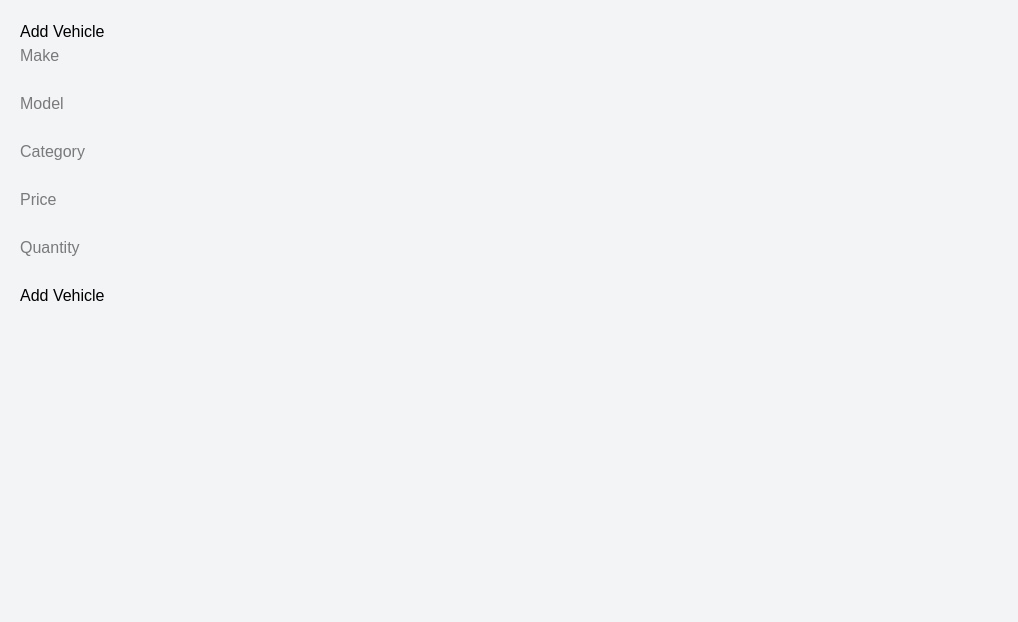
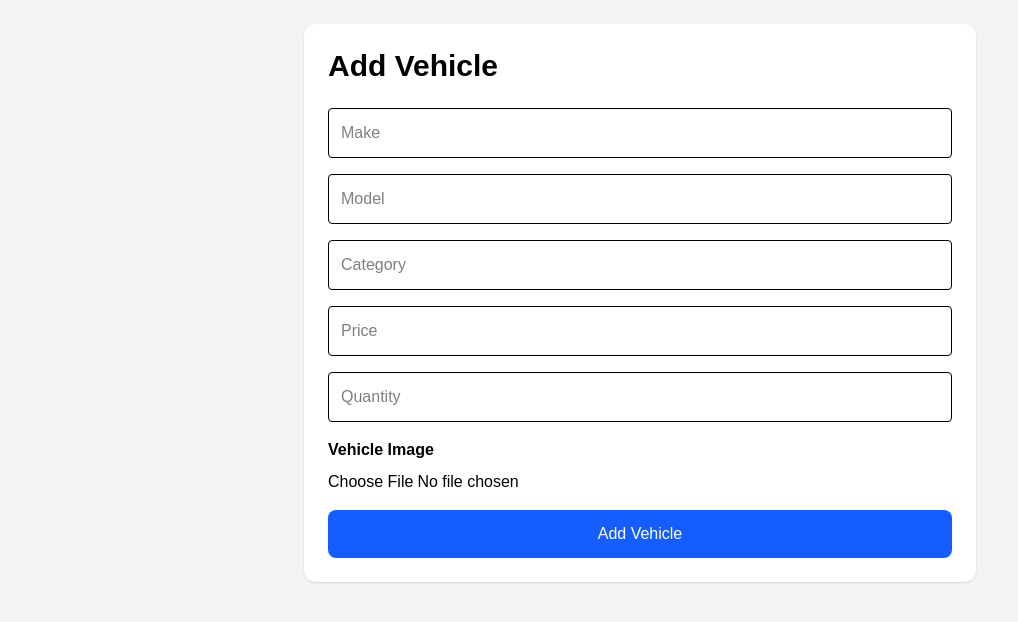
Before and after one commit to yashBaraiya-tech/car-inventory-managment-app, a React app in the folder frontend/: page /vehicles/add in a window 1280 px wide. Shown: the top 622 px of the page, without its empty margins (0-1018 px from the left). Built offline with nearby package versions, Linux system fonts and the light colour scheme; no server answers; sample sign-in values are in the browser's storage; the HTML template or start-up script is replaced by a standard one.

Commit message:
Add paginated vehicle service API support

```diff
--- a/frontend/src/pages/AddVehicle.jsx
+++ b/frontend/src/pages/AddVehicle.jsx
@@ -1,6 +1,7 @@
 import { useState } from "react";
 import { useNavigate } from "react-router-dom";
 import { createVehicle } from "../services/vehicle.service";
+import { toast } from "react-toastify";
 
 const AddVehicle = () => {
   const navigate = useNavigate();
@@ -13,6 +14,9 @@ const AddVehicle = () => {
     quantity: "",
   });
 
+  const [image, setImage] = useState(null);
+  const [preview, setPreview] = useState("");
+
   const handleChange = (e) => {
     setFormData({
       ...formData,
@@ -20,71 +24,130 @@ const AddVehicle = () => {
     });
   };
 
+  const handleImageChange = (e) => {
+    const file = e.target.files[0];
+
+    if (!file) return;
+
+    setImage(file);
+    setPreview(URL.createObjectURL(file));
+  };
+
   const handleSubmit = async (e) => {
     e.preventDefault();
 
     try {
-      await createVehicle({
-        ...formData,
-        price: Number(formData.price),
-        quantity: Number(formData.quantity),
-      });
+      const data = new FormData();
 
-      alert("Vehicle added successfully");
+      data.append("make", formData.make);
+      data.append("model", formData.model);
+      data.append("category", formData.category);
+      data.append("price", Number(formData.price));
+      data.append("quantity", Number(formData.quantity));
+
+      if (image) {
+        data.append("image", image);
+      }
+
+      await createVehicle(data);
+
+      toast.success("Vehicle added successfully");
+
       navigate("/dashboard");
     } catch (error) {
-      alert(error.response?.data?.message || "Failed to add vehicle");
+      toast.error(
+        error.response?.data?.message || "Failed to add vehicle"
+      );
     }
   };
 
   return (
-    <div style={{ padding: "20px" }}>
-      <h1>Add Vehicle</h1>
+    <div className="max-w-2xl mx-auto bg-white shadow rounded-xl p-6 mt-6">
+      <h1 className="text-3xl font-bold mb-6">
+        Add Vehicle
+      </h1>
 
-      <form onSubmit={handleSubmit}>
+      <form onSubmit={handleSubmit} className="space-y-4">
+
         <input
+          type="text"
           name="make"
           placeholder="Make"
+          value={formData.make}
           onChange={handleChange}
           required
+          className="w-full border rounded p-3"
         />
-        <br /><br />
 
         <input
+          type="text"
           name="model"
           placeholder="Model"
+          value={formData.model}
           onChange={handleChange}
           required
+          className="w-full border rounded p-3"
         />
-        <br /><br />
 
         <input
+          type="text"
           name="category"
           placeholder="Category"
+          value={formData.category}
           onChange={handleChange}
           required
+          className="w-full border rounded p-3"
         />
-        <br /><br />
 
         <input
           type="number"
           name="price"
           placeholder="Price"
+          value={formData.price}
           onChange={handleChange}
           required
+          className="w-full border rounded p-3"
         />
-        <br /><br />
 
         <input
           type="number"
           name="quantity"
           placeholder="Quantity"
+          value={formData.quantity}
           onChange={handleChange}
           required
+          className="w-full border rounded p-3"
         />
-        <br /><br />
 
-        <button type="submit">Add Vehicle</button>
+        <div>
+          <label className="block mb-2 font-semibold">
+            Vehicle Image
+          </label>
+
+          <input
+            type="file"
+            accept="image/*"
+            onChange={handleImageChange}
+            className="w-full"
+          />
+        </div>
+
+        {preview && (
+          <div>
+            <img
+              src={preview}
+              alt="Preview"
+              className="w-48 h-32 object-cover rounded border"
+            />
+          </div>
+        )}
+
+        <button
+          type="submit"
+          className="w-full bg-blue-600 hover:bg-blue-700 text-white py-3 rounded-lg"
+        >
+          Add Vehicle
+        </button>
       </form>
     </div>
   );
--- a/frontend/src/pages/EditVehicle.jsx
+++ b/frontend/src/pages/EditVehicle.jsx
@@ -1,6 +1,12 @@
 import { useEffect, useState } from "react";
 import { useNavigate, useParams } from "react-router-dom";
-import { getVehicles, updateVehicle } from "../services/vehicle.service";
+import {
+  getVehicles,
+  updateVehicle,
+} from "../services/vehicle.service";
+import { toast } from "react-toastify";
+
+const API_URL = import.meta.env.VITE_API_URL.replace("/api", "");
 
 const EditVehicle = () => {
   const { id } = useParams();
@@ -14,6 +20,9 @@ const EditVehicle = () => {
     quantity: "",
   });
 
+  const [image, setImage] = useState(null);
+  const [preview, setPreview] = useState("");
+
   useEffect(() => {
     loadVehicle();
   }, []);
@@ -25,13 +34,24 @@ const EditVehicle = () => {
       const vehicle = res.data.find((v) => v._id === id);
 
       if (!vehicle) {
-        alert("Vehicle not found");
+        toast.error("Vehicle not found");
         return;
       }
 
-      setFormData(vehicle);
+      setFormData({
+        make: vehicle.make,
+        model: vehicle.model,
+        category: vehicle.category,
+        price: vehicle.price,
+        quantity: vehicle.quantity,
+      });
+
+      if (vehicle.image) {
+        setPreview(`${API_URL}${vehicle.image}`);
+      }
     } catch (error) {
       console.error(error);
+      toast.error("Failed to load vehicle");
     }
   };
 
@@ -42,66 +62,130 @@ const EditVehicle = () => {
     });
   };
 
+  const handleImageChange = (e) => {
+    const file = e.target.files[0];
+
+    if (!file) return;
+
+    setImage(file);
+    setPreview(URL.createObjectURL(file));
+  };
+
   const handleSubmit = async (e) => {
     e.preventDefault();
 
     try {
-      await updateVehicle(id, {
-        ...formData,
-        price: Number(formData.price),
-        quantity: Number(formData.quantity),
-      });
+      const data = new FormData();
 
-      alert("Vehicle updated successfully");
+      data.append("make", formData.make);
+      data.append("model", formData.model);
+      data.append("category", formData.category);
+      data.append("price", Number(formData.price));
+      data.append("quantity", Number(formData.quantity));
+
+      if (image) {
+        data.append("image", image);
+      }
+
+      await updateVehicle(id, data);
+
+      toast.success("Vehicle updated successfully");
+
       navigate("/dashboard");
     } catch (error) {
-      alert(error.response?.data?.message || "Update failed");
+      toast.error(
+        error.response?.data?.message || "Update failed"
+      );
     }
   };
 
   return (
-    <div style={{ padding: "20px" }}>
-      <h1>Edit Vehicle</h1>
+    <div className="max-w-2xl mx-auto bg-white shadow rounded-xl p-6 mt-6">
+      <h1 className="text-3xl font-bold mb-6">
+        Edit Vehicle
+      </h1>
 
-      <form onSubmit={handleSubmit}>
+      <form onSubmit={handleSubmit} className="space-y-4">
+
         <input
+          type="text"
           name="make"
           value={formData.make}
           onChange={handleChange}
+          placeholder="Make"
+          className="w-full border rounded p-3"
+          required
         />
-        <br /><br />
 
         <input
+          type="text"
           name="model"
           value={formData.model}
           onChange={handleChange}
+          placeholder="Model"
+          className="w-full border rounded p-3"
+          required
         />
-        <br /><br />
 
         <input
+          type="text"
           name="category"
           value={formData.category}
           onChange={handleChange}
+          placeholder="Category"
+          className="w-full border rounded p-3"
+          required
         />
-        <br /><br />
 
         <input
           type="number"
           name="price"
           value={formData.price}
           onChange={handleChange}
+          placeholder="Price"
+          className="w-full border rounded p-3"
+          required
         />
-        <br /><br />
 
         <input
           type="number"
           name="quantity"
           value={formData.quantity}
           onChange={handleChange}
+          placeholder="Quantity"
+          className="w-full border rounded p-3"
+          required
         />
-        <br /><br />
 
-        <button type="submit">Update Vehicle</button>
+        <div>
+          <label className="block font-semibold mb-2">
+            Vehicle Image
+          </label>
+
+          <input
+            type="file"
+            accept="image/*"
+            onChange={handleImageChange}
+            className="w-full"
+          />
+        </div>
+
+        {preview && (
+          <div>
+            <img
+              src={preview}
+              alt="Vehicle"
+              className="w-60 h-40 object-cover rounded border"
+            />
+          </div>
+        )}
+
+        <button
+          type="submit"
+          className="w-full bg-blue-600 hover:bg-blue-700 text-white py-3 rounded-lg"
+        >
+          Update Vehicle
+        </button>
       </form>
     </div>
   );
--- a/frontend/src/services/vehicle.service.js
+++ b/frontend/src/services/vehicle.service.js
@@ -1,17 +1,40 @@
 import api from "./api";
 
-export const getVehicles = async () => {
-  const response = await api.get("/vehicles");
+export const getVehicles = async (
+  page = 1,
+  limit = 10,
+  sortBy = "createdAt",
+  order = "desc"
+) => {
+  const response = await api.get("/vehicles", {
+    params: {
+      page,
+      limit,
+      sortBy,
+      order,
+    },
+  });
+
   return response.data;
 };
 
-export const createVehicle = async (data) => {
-  const response = await api.post("/vehicles", data);
+export const createVehicle = async (formData) => {
+  const response = await api.post("/vehicles", formData, {
+    headers: {
+      "Content-Type": "multipart/form-data",
+    },
+  });
+
   return response.data;
 };
 
-export const updateVehicle = async (id, data) => {
-  const response = await api.put(`/vehicles/${id}`, data);
+export const updateVehicle = async (id, formData) => {
+  const response = await api.put(`/vehicles/${id}`, formData, {
+    headers: {
+      "Content-Type": "multipart/form-data",
+    },
+  });
+
   return response.data;
 };
 
@@ -24,6 +47,7 @@ export const searchVehicles = async (params) => {
   const response = await api.get("/vehicles/search", {
     params,
   });
+
   return response.data;
 };
 
@@ -31,6 +55,7 @@ export const purchaseVehicle = async (id, quantity) => {
   const response = await api.post(`/vehicles/${id}/purchase`, {
     quantity,
   });
+
   return response.data;
 };
 
@@ -38,5 +63,6 @@ export const restockVehicle = async (id, quantity) => {
   const response = await api.post(`/vehicles/${id}/restock`, {
     quantity,
   });
+
   return response.data;
 };
```
Also changed, not shown: frontend/src/components/VehicleTable.jsx (+28 -15 lines), 3 other files (tests, documents, lock files or other folders).
